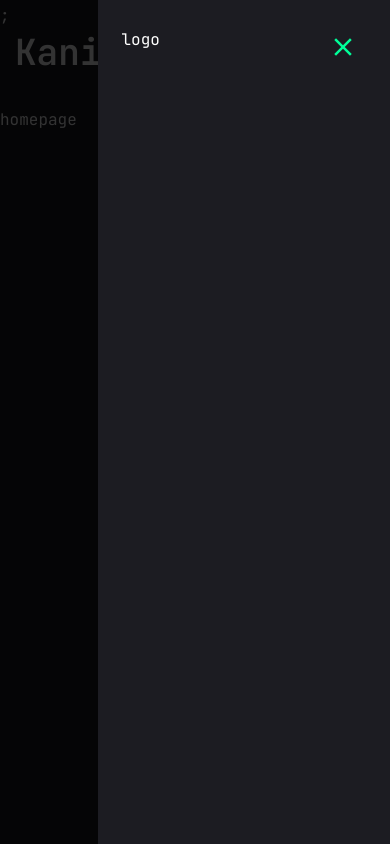
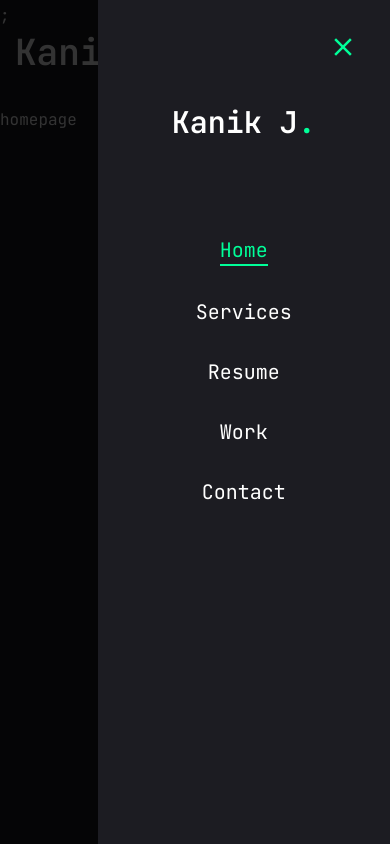
Before and after one commit to Juniorkaniki/portfolio, a Next.js app: page / in a window 390 px wide. Both pictures are taken after a click on the button 359 px from the left and 52 px from the top of the page. Built offline with nearby package versions, Linux system fonts and the light colour scheme.

Commit message:
fin mobile nav

```diff
--- a/components/MobileNav.jsx
+++ b/components/MobileNav.jsx
@@ -1,13 +1,12 @@
-
 "use client";
 
 import { Sheet, SheetContent, SheetTrigger } from "@/components/ui/sheet";
 import { Import } from "lucide-react";
 import { usePathname } from "next/navigation";
 import Link from "next/link";
-import {CiMenuFries} from "react-icons/ci";
+import { CiMenuFries } from "react-icons/ci";
 
-const links =[
+const links = [
     {
         name: 'home',
         path: '/'
@@ -30,24 +29,35 @@
     },
 ];
 
-
 const MobileNav = () => {
     const pathname = usePathname();
     return (
         <Sheet>
             <SheetTrigger className="flex justify-center items-center">
                 <CiMenuFries className="text-[32px] text-accent"/>
-
             </SheetTrigger>
             <SheetContent className="flex flex-col">
-                {/*logo */}
-                <div>logo</div>
-
+                {/* Logo */}
+                <div className="mt-20 mb-20 text-center text-2xl">
+                    <Link href="/">
+                        <h1 className="text-3xl font-semibold">Kanik J<span className="text-accent">.</span></h1>
+                    </Link>
+                </div>
+                {/* Nav */}
+                <nav className="flex flex-col justify-center items-center gap-8">
+                    {links.map((link, index) => (
+                        <Link
+                            href={link.path}
+                            key={index}
+                            className={`text-xl capitalize hover:text-accent transition-all ${link.path === pathname ? 'text-accent border-b-2 border-accent' : ''}`}
+                        >
+                            {link.name}
+                        </Link>
+                    ))}
+                </nav>
             </SheetContent>
         </Sheet>
     );
-
-    <nav>MobileNav</nav>;
 };
 
-export default  MobileNav;
+export default MobileNav;
```
